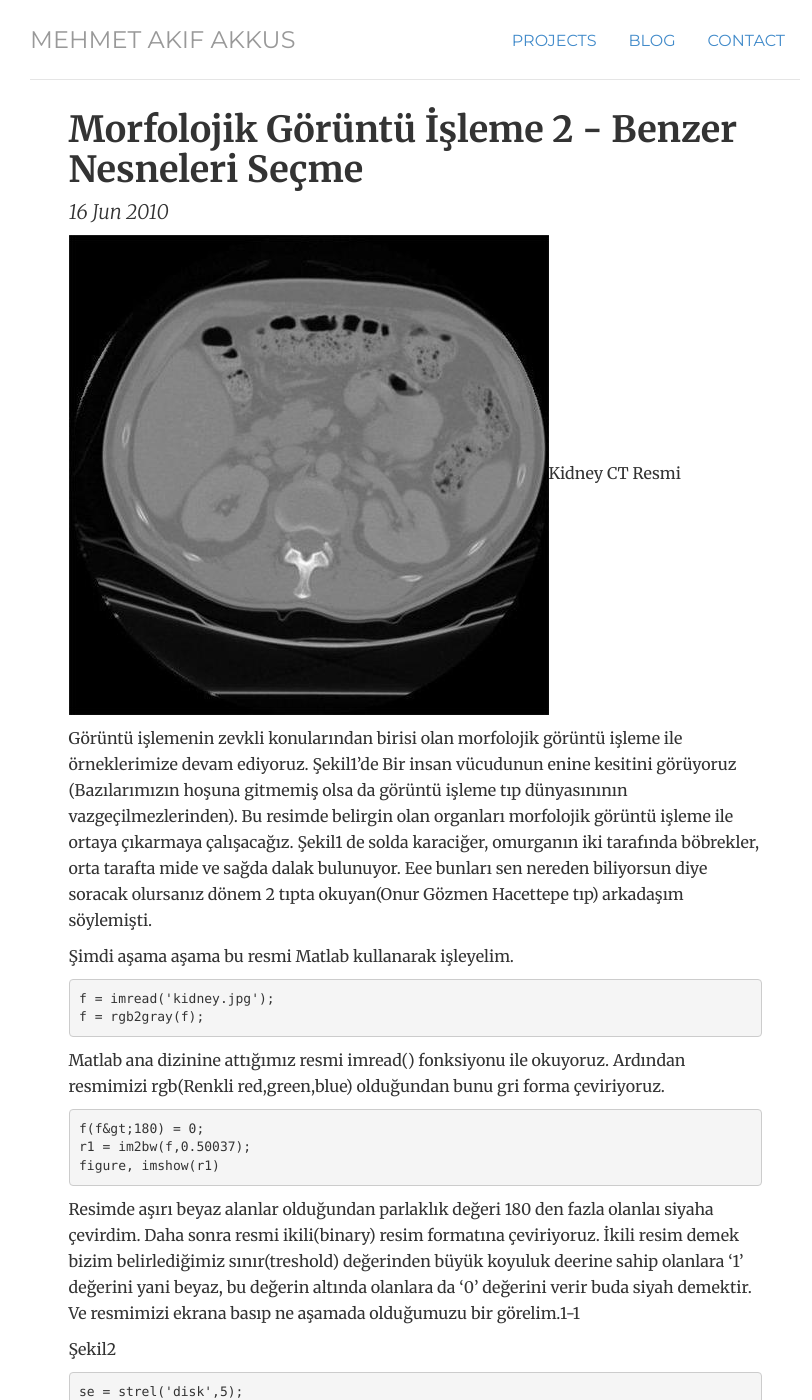
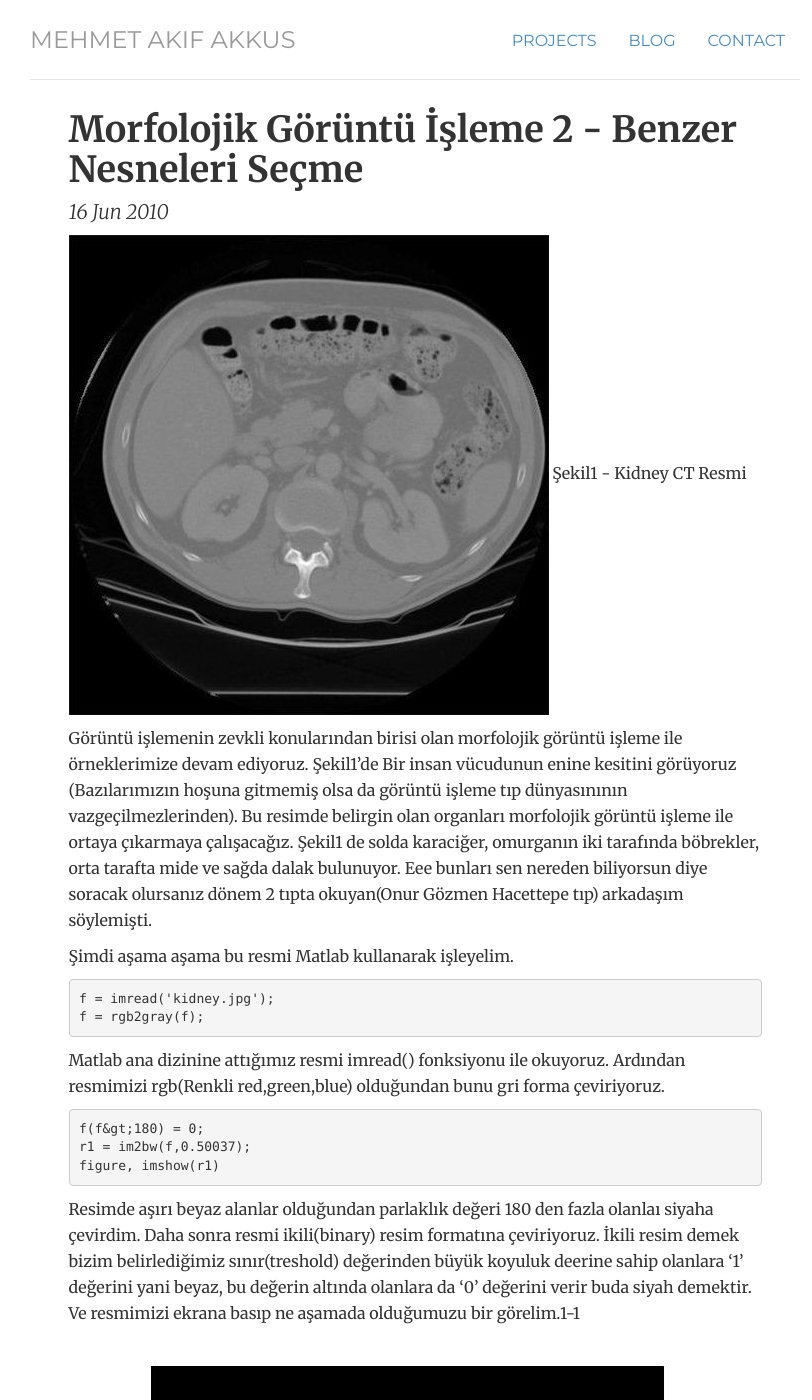
Before and after one commit to mehmetakifakkus/mehmetakifakkus.github.io, a Jekyll site: the page built from _posts/2010-06-16-morfolojik-goruntu-isleme-2-benzer-nesneleri-secme.md, in a window 1280 px wide and 1400 px high. Shown: the whole window, without its empty margins (225-1037 px from the left). Built offline with Jekyll 4.4.1, drawn with Linux system fonts in a browser that asks for light colours; some of the changed text lies outside the part shown.

Commit message:
Update 2010-06-16-morfolojik-goruntu-isleme-2-benzer-nesneleri-secme.md

````diff
--- a/_posts/2010-06-16-morfolojik-goruntu-isleme-2-benzer-nesneleri-secme.md
+++ b/_posts/2010-06-16-morfolojik-goruntu-isleme-2-benzer-nesneleri-secme.md
@@ -4,7 +4,7 @@
 date: 2010-06-16
 ---
 
-![kidneyCTImage](https://github.com/mehmetakifakkus/mehmetakifakkus.github.io/blob/master/img/image_processing_images/morphology2/kidnetCTImage.jpg?raw=true)Kidney CT Resmi
+![kidneyCTImage](https://github.com/mehmetakifakkus/mehmetakifakkus.github.io/blob/master/img/image_processing_images/morphology2/kidnetCTImage.jpg?raw=true)   Şekil1 - Kidney CT Resmi
 
 Görüntü işlemenin zevkli konularından birisi olan morfolojik görüntü işleme ile örneklerimize devam ediyoruz. Şekil1’de Bir insan vücudunun enine kesitini görüyoruz (Bazılarımızın hoşuna gitmemiş olsa da görüntü işleme tıp dünyasınının vazgeçilmezlerinden).
 Bu resimde belirgin olan organları morfolojik görüntü işleme ile ortaya çıkarmaya çalışacağız. Şekil1 de solda karaciğer, omurganın iki tarafında böbrekler, orta tarafta mide ve sağda dalak bulunuyor. Eee bunları sen nereden biliyorsun diye soracak olursanız dönem 2 tıpta okuyan(Onur Gözmen Hacettepe tıp) arkadaşım söylemişti.
@@ -24,7 +24,8 @@
 ```
 Resimde aşırı beyaz alanlar olduğundan parlaklık değeri 180 den fazla olanlaı siyaha çevirdim. Daha sonra resmi ikili(binary) resim formatına çeviriyoruz. İkili resim demek bizim belirlediğimiz sınır(treshold) değerinden büyük koyuluk deerine sahip olanlara ‘1’ değerini yani beyaz, bu değerin altında olanlara da ‘0’ değerini verir buda siyah demektir. Ve resmimizi ekrana basıp ne aşamada olduğumuzu bir görelim.1-1
 
-Şekil2
+![2-BinaryImage](https://github.com/mehmetakifakkus/mehmetakifakkus.github.io/blob/master/img/image_processing_images/morphology2/1-binary.jpg?raw=true)
+Şekil2 - İkili (Binary Resme Çevirme)
 
 ```
 se = strel('disk',5);
````
